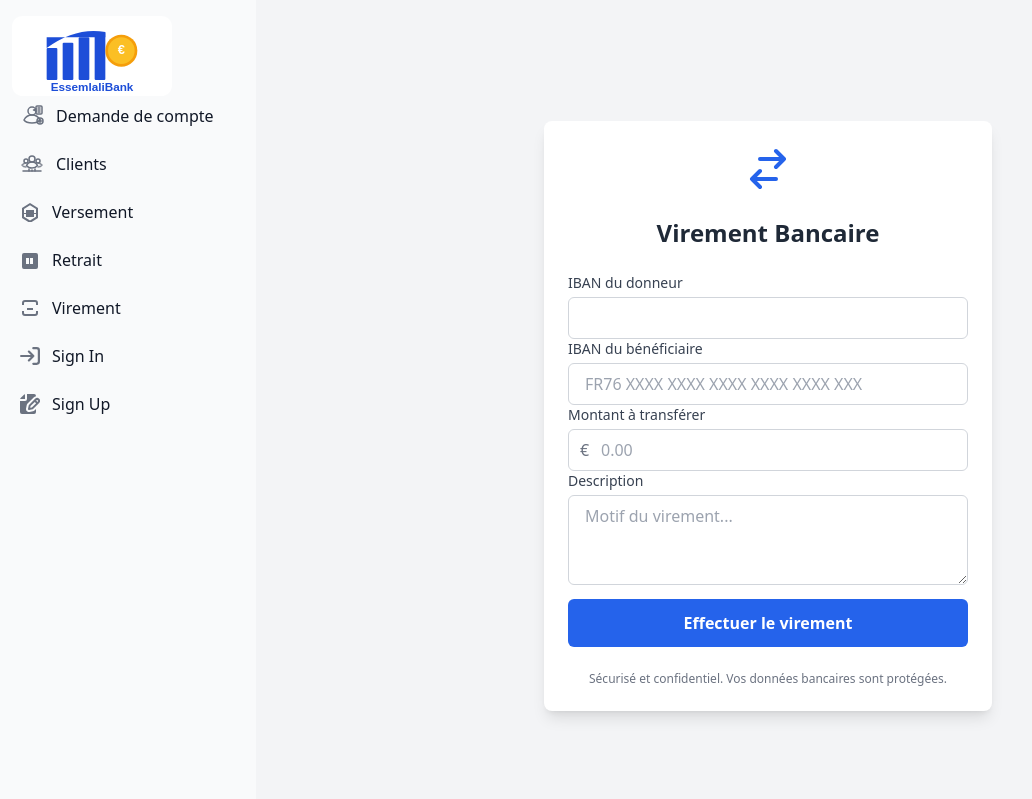
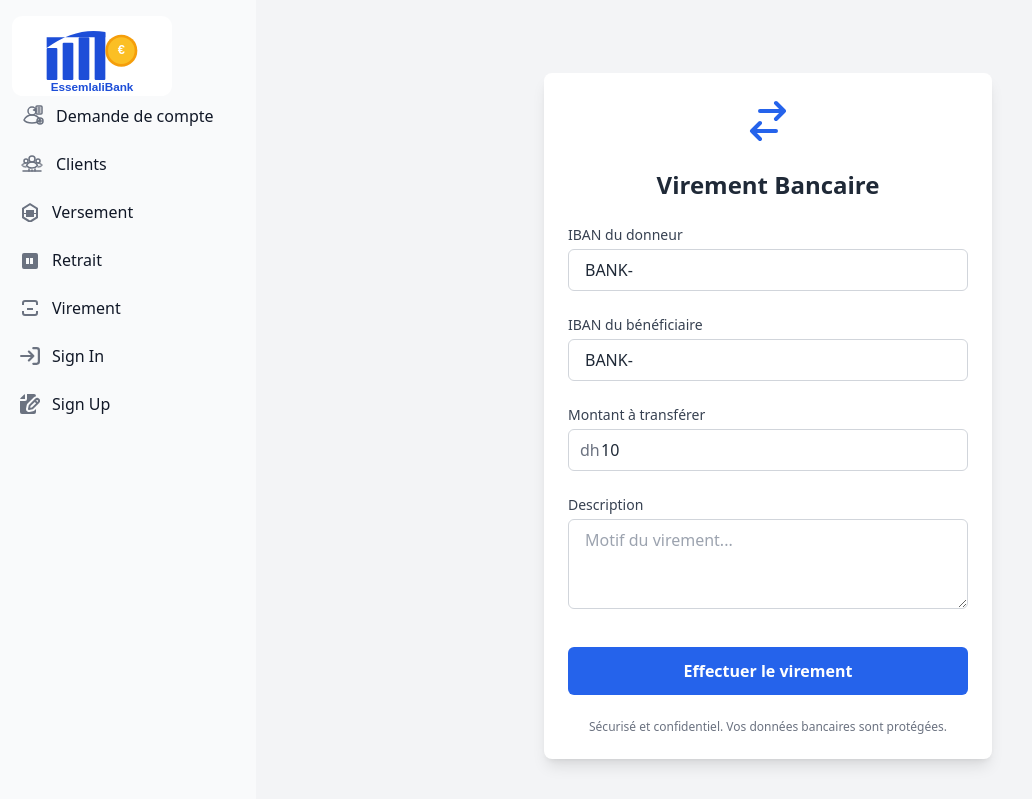
Before and after one commit to Abdo-esse/ESSEMLALI-Bank, a PHP site: template app/views/employe/virement.twig in a window 1280 px wide. Shown: the top 799 px of the page, without its empty margins (0-1032 px from the left). Run offline with PHP 8.4, Linux system fonts and the light colour scheme; the template is opened without the code that fills it, so the values that code supplies are empty; some libraries are stand-ins or nearby versions.

Commit message:
termin modification view

```diff
--- a/app/views/employe/virement.twig
+++ b/app/views/employe/virement.twig
@@ -18,30 +18,34 @@
 
         <h1 class="text-2xl font-bold text-center text-gray-800 mb-6">Virement Bancaire</h1>
 
-        <form class="space-y-6">
+        <form class="space-y-6" action="/ESSEMLALI-Bank/virement" method="POST" >
             <div>
                 <label for="sender-iban" class="block text-sm font-medium text-gray-700 mb-1">IBAN du donneur</label>
                 <input type="text" id="sender-iban" name="sender-iban"
                     class="w-full px-4 py-2 border border-gray-300 rounded-md focus:ring-blue-500 focus:border-blue-500"
-
+                    value="BANK-"
+                    placeholder="BANK-XXXXXXXXXXXX" required>
             </div>
 
             <div>
                 <label for="recipient-iban" class="block text-sm font-medium text-gray-700 mb-1">IBAN du bénéficiaire</label>
                 <input type="text" id="recipient-iban" name="recipient-iban"
                     class="w-full px-4 py-2 border border-gray-300 rounded-md focus:ring-blue-500 focus:border-blue-500"
-                    placeholder="FR76 XXXX XXXX XXXX XXXX XXXX XXX" required>
+                    value="BANK-"
+                    placeholder="BANK-XXXXXXXXXXXX" required>
             </div>
 
             <div>
                 <label for="amount" class="block text-sm font-medium text-gray-700 mb-1">Montant à transférer</label>
                 <div class="relative">
                     <div class="absolute inset-y-0 left-0 pl-3 flex items-center pointer-events-none">
-                        <span class="text-gray-500">€</span>
+                        <span class="text-gray-500">dh</span>
                     </div>
-                    <input type="number" id="amount" name="amount" min="0.01" step="0.01"
+                    <input type="number" id="amount" name="amount" min="10" step="1"
                         class="w-full pl-8 pr-4 py-2 border border-gray-300 rounded-md focus:ring-blue-500 focus:border-blue-500"
-                        placeholder="0.00" required>
+                        placeholder="0.00"
+                        value="10"
+                        required>
                 </div>
             </div>
 
```
